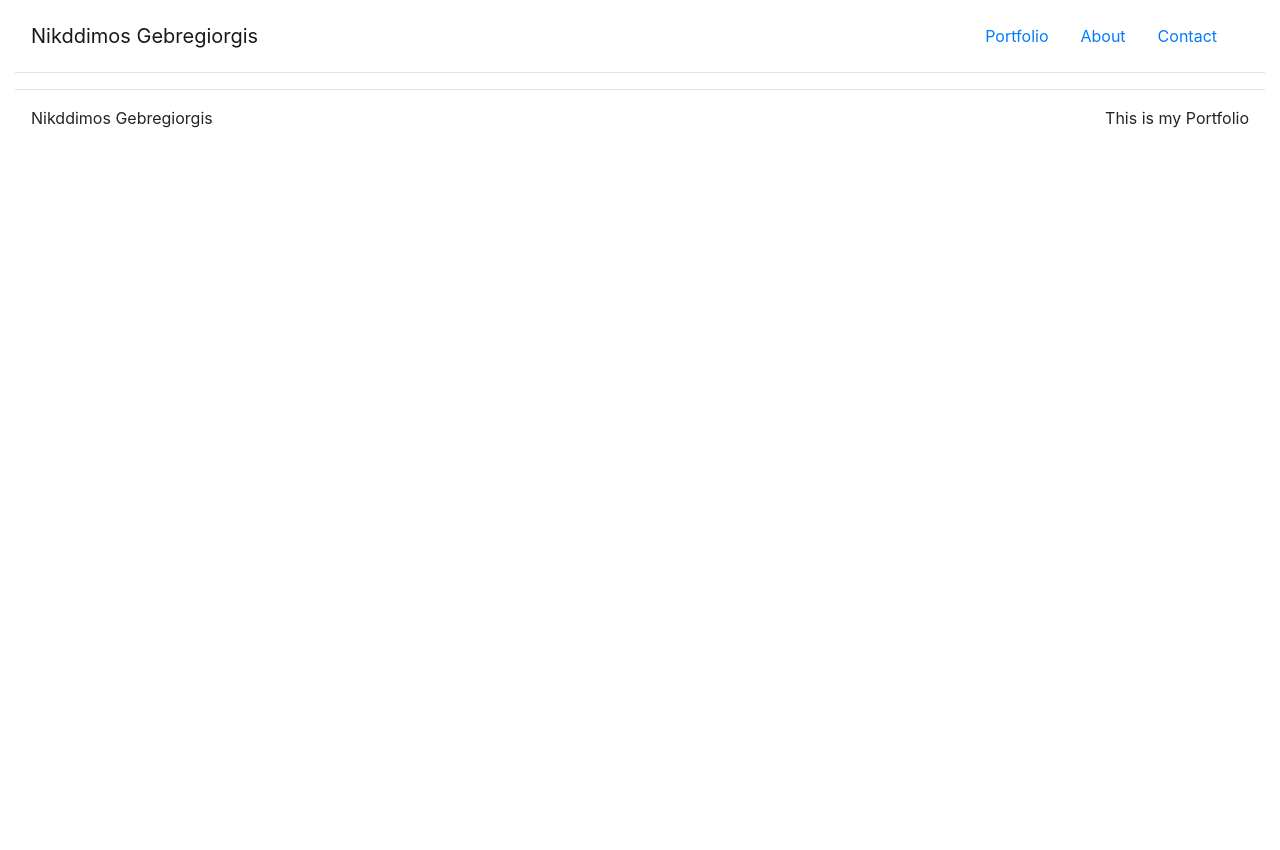
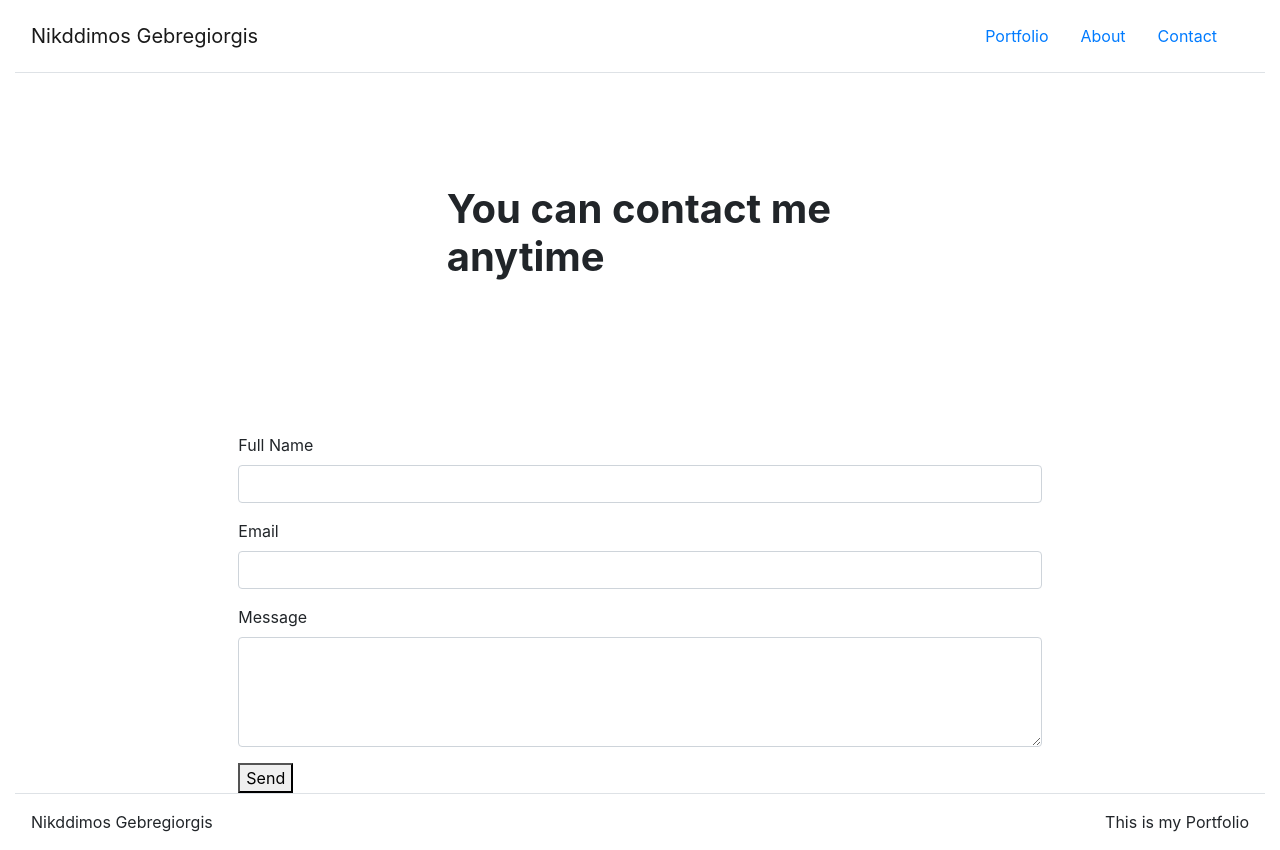
Before and after one commit to Nick-code92/react-portfolio, a React (Create React App) app: page /Contact in a window 1280 px wide. Before the commit the page ends 800 px from the top, so only its background shows below. Built offline with nearby package versions, Linux system fonts and the light colour scheme.

Commit message:
working portfolio

```diff
--- a/src/pages/Contact.js
+++ b/src/pages/Contact.js
@@ -1,10 +1,79 @@
 import React from "react";
+import Hero from "../components/Hero";
+import Content from "../components/content";
 
-function Contact(props) {
-    return (
-        <p></p>
 
-    );
+import Form from "react-bootstrap/Form";
+
+class Contact extends React.Component {
+
+    constructor(props) {
+        super(props);
+        this.state = {
+            name: "",
+            email: "",
+            Massage: "",
+            disabled: false,
+            emailSent: null,
+        }
+    }
+
+    handleChange = (event) => {
+
+        const target = event.target;
+        const value = target.type === `checkbox` | target.Checked | target.value;
+        const name = target.name
+
+        this.setState ({
+            [name]: value
+        })
+
+    }
+
+    hadleSubmit = (event) => {
+        event.preventDefault();
+
+        this.setState({
+            disabled: true,
+        });
+    }
+
+    render() {
+
+        return (
+            <div>
+                <Hero title={this.props.title} />
+
+                <Content>
+                    <Form onSubmit={this.hadleSubmit} >
+                        <Form.Group>
+                            <Form.Label htmlFor="full name" >Full Name</Form.Label>
+                            <Form.Control id="full-name" name="name" type="text" value={this.state.name} onChange={this.handleChange} />
+                        </Form.Group>
+
+                        <Form.Group>
+                            <Form.Label htmlFor="email" >Email</Form.Label>
+                            <Form.Control id="email" name="email" type="email" value={this.state.email} onChange={this.handleChange} />
+                        </Form.Group>
+
+                        <Form.Group>
+                            <Form.Label htmlFor="message" >Message</Form.Label>
+                            <Form.Control id="message" name="message" as="textarea" rows="4" value={this.state.name} onChange={this.handleChange} />
+                        </Form.Group>
+
+                        <button className="d-inline-block" variant="primary" type="submit" disabled={this.state.disabled} >
+                            Send
+                        </button>
+
+
+                        {this.state.emailSent === true && <p className="d-inline success-msg"  >Email Sent</p>}
+                        {this.state.emailSent === false && <p className="d-inline err-msg"  >Email Not Sent</p>}
+                    </Form>
+                </Content>
+            </div>
+
+        );
+    }
 
 }
 
--- a/src/styles/index.css
+++ b/src/styles/index.css
@@ -23,3 +23,13 @@
     font-size: 16px;
     margin: 0px;
 }
+
+.success-msg {
+    color: #57a773;
+    padding: 10px 15px;
+}
+
+.err-msg {
+    color: red;
+    padding: 10px 15px;
+}
```
